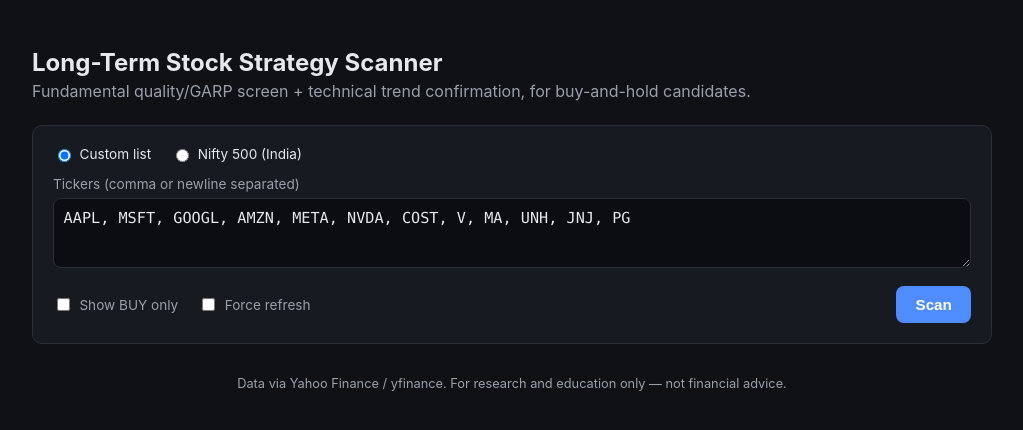
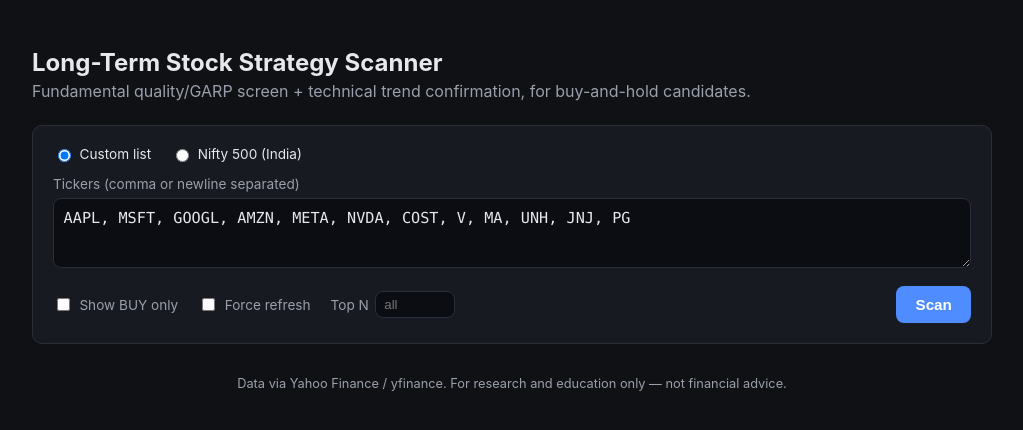
Before and after one commit to toby543/Long-term, a Flask app: page / in a window 1280 px wide. Shown: the top 430 px of the page, without its empty margins (128-1151 px from the left). Run offline with Flask 3, Linux system fonts and the light colour scheme.

Commit message:
Add a Top N results filter (#10)
Results were always shown in full (optionally filtered to BUY
only) with no way to cap the list to just the highest-scoring
picks. Adds --top N to the CLI, a "Top N" number input to both the
Streamlit and Flask UIs, applied after any BUY-only filter since
results are already sorted by Score descending.

Distinct from the existing --limit/"Limit" slider, which caps how
many tickers get scanned in the first place (input side) rather
than how many results are shown afterward (output side); README
clarifies the difference.

Co-authored-by: Claude <noreply@anthropic.com>

```diff
--- a/app.py
+++ b/app.py
@@ -20,6 +20,7 @@ def index():
     tickers_input = ", ".join(DEFAULT_TICKERS)
     buy_only = False
     force_refresh = False
+    top_n = None
     error = None
 
     source = "custom"
@@ -28,6 +29,7 @@ def index():
         source = request.form.get("source", "custom")
         buy_only = bool(request.form.get("buy_only"))
         force_refresh = bool(request.form.get("force_refresh"))
+        top_n = request.form.get("top_n", type=int)
 
         if source == "nifty500":
             try:
@@ -52,6 +54,8 @@ def index():
                 df = scan(tickers, use_cache=not force_refresh)
                 if buy_only:
                     df = df[df["Verdict"] == "BUY"]
+                if top_n:
+                    df = df.head(top_n)  # already sorted by Score descending
                 results = df.to_dict(orient="records")
             except Exception as exc:  # surface scan failures to the user instead of a 500
                 error = f"Scan failed: {exc}"
@@ -62,6 +66,7 @@ def index():
         tickers_input=tickers_input,
         buy_only=buy_only,
         force_refresh=force_refresh,
+        top_n=top_n,
         source=source,
         error=error,
     )
--- a/scanner.py
+++ b/scanner.py
@@ -470,6 +470,7 @@ def main():
         help="Scan a whole index instead of (or in addition to) --tickers/--file",
     )
     parser.add_argument("--limit", type=int, help="Cap the number of tickers scanned (useful with --index)")
+    parser.add_argument("--top", type=int, help="Show only the top N results by Score (applied after --buy-only)")
     parser.add_argument("--output", help="Path to write results as CSV")
     parser.add_argument("--buy-only", action="store_true", help="Only show BUY verdicts")
     parser.add_argument(
@@ -504,6 +505,9 @@ def main():
     if args.buy_only:
         df = df[df["Verdict"] == "BUY"]
 
+    if args.top:
+        df = df.head(args.top)  # df is already sorted by Score descending
+
     if df.empty:
         print("No results.")
         return
--- a/templates/index.html
+++ b/templates/index.html
@@ -133,6 +133,11 @@
             <input type="checkbox" id="force_refresh" name="force_refresh" {% if force_refresh %}checked{% endif %}>
             <label for="force_refresh" style="margin:0;" title="Bypass the 15-minute result cache and re-fetch everything">Force refresh</label>
           </span>
+          <span style="display:flex; align-items:center; gap:0.4rem;">
+            <label for="top_n" style="margin:0;">Top N</label>
+            <input type="number" id="top_n" name="top_n" min="1" placeholder="all" value="{{ top_n or '' }}"
+                   style="width:5rem; background:#0b0d12; color:var(--text); border:1px solid var(--border); border-radius:8px; padding:0.3rem 0.5rem;">
+          </span>
         </div>
         <button type="submit">Scan</button>
       </div>
```
Also changed, not shown: streamlit_app.py (+6 -1 lines), README.md.
